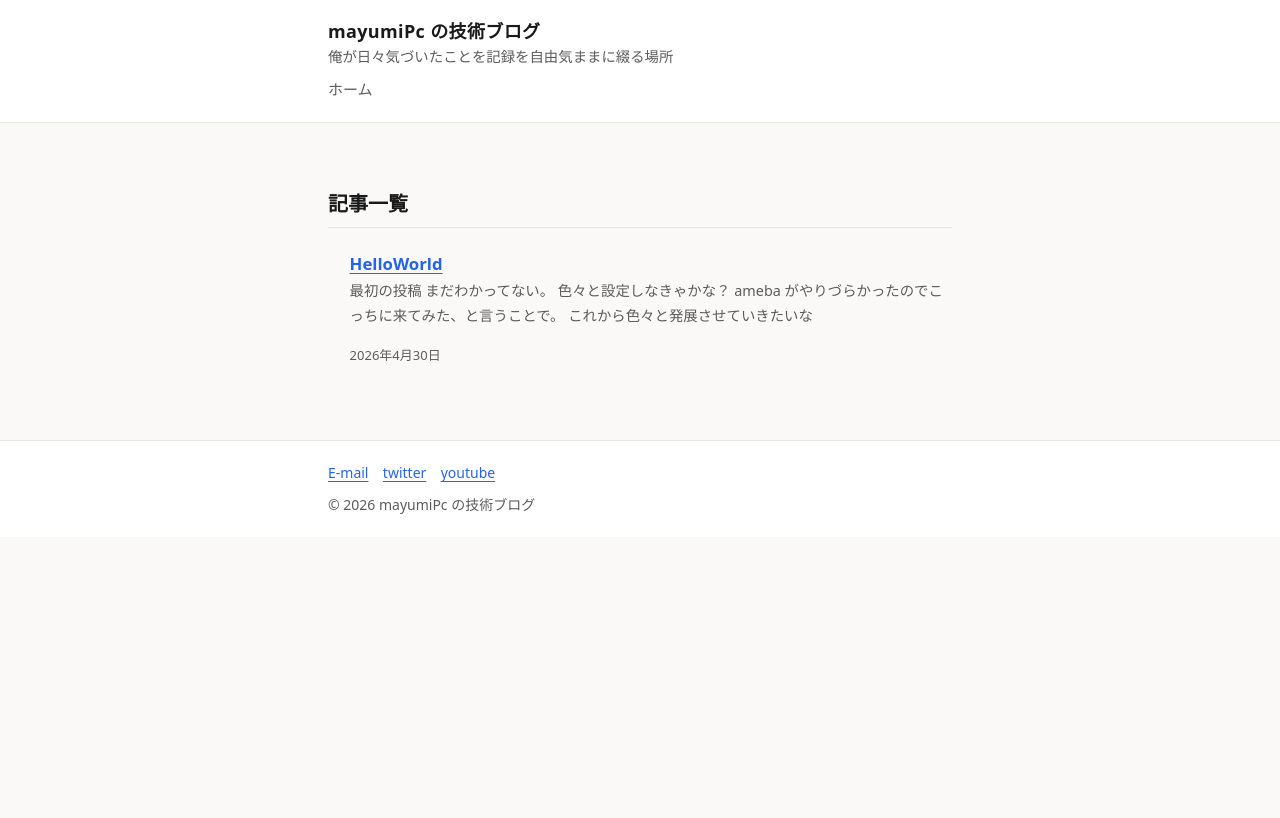
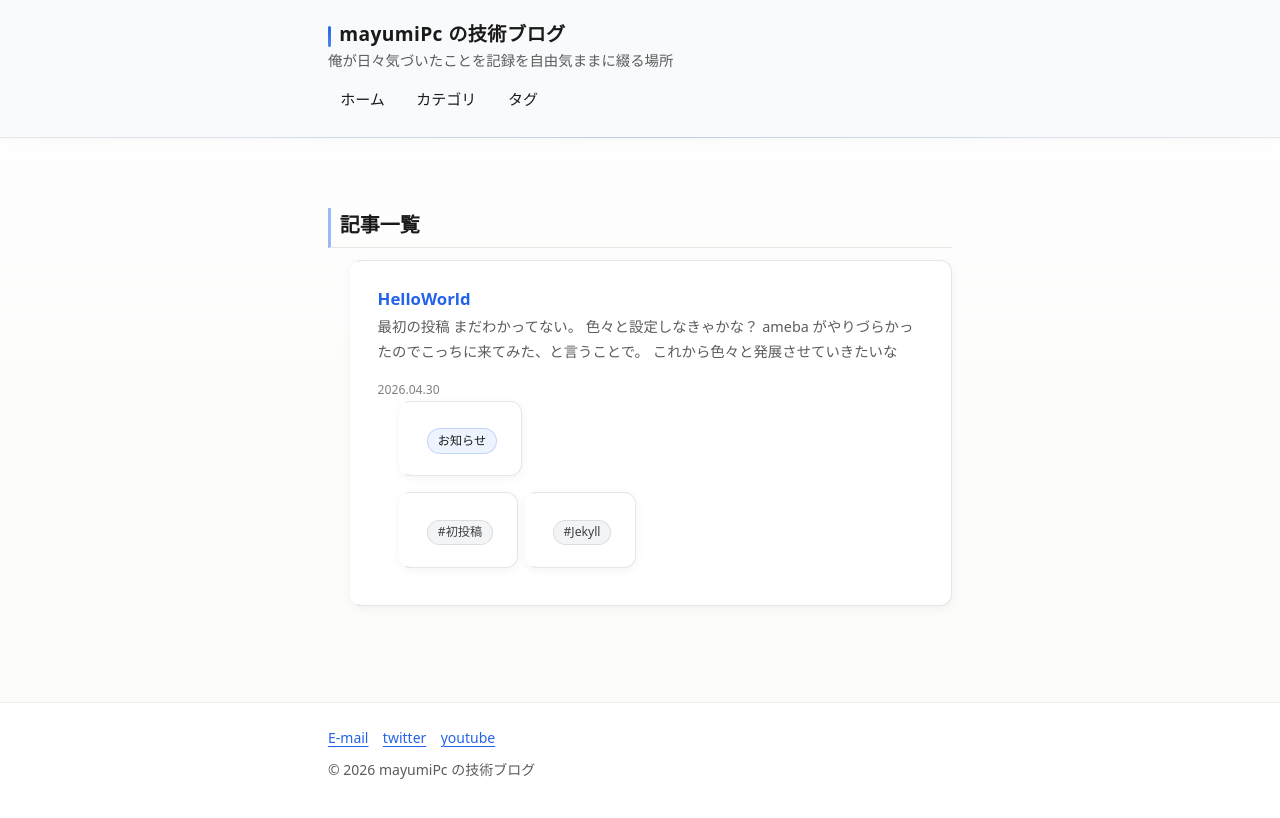
Before and after one commit to mayumiPc/mayumiPc.github.io, a Jekyll site: the page built from index.md, in a window 1280 px wide. Shown: the top 818 px of the page. Built offline with Jekyll 4.4.1, drawn with Linux system fonts in a browser that asks for light colours.

Commit message:
レイアウトを調整

```diff
--- a/_layouts/default.html
+++ b/_layouts/default.html
@@ -15,7 +15,17 @@
         <p class="site-description">{{ site.description }}</p>
       </div>
       <nav class="site-nav" aria-label="主要ナビゲーション">
-        <a href="{{ '/' | relative_url }}">ホーム</a>
+        <ul class="site-nav__list">
+          <li>
+            <a href="{{ '/' | relative_url }}">ホーム</a>
+          </li>
+          <li>
+            <a href="{{ '/categories/' | relative_url }}">カテゴリ</a>
+          </li>
+          <li>
+            <a href="{{ '/tags/' | relative_url }}">タグ</a>
+          </li>
+        </ul>
       </nav>
     </div>
   </header>
@@ -25,7 +35,21 @@
     <article class="post">
       <header class="post-header">
         <h1 class="post-title">{{ page.title }}</h1>
-        <p class="post-meta"><time datetime="{{ page.date | date_to_xmlschema }}">{{ page.date | date: "%Y年%-m月%-d日" }}</time></p>
+        <p class="post-meta"><time datetime="{{ page.date | date_to_xmlschema }}">{{ page.date | date: "%Y.%m.%d" }}</time></p>
+        {% if page.categories and page.categories != empty %}
+        <ul class="post-taxonomy-list post-taxonomy-list--categories" aria-label="カテゴリ">
+          {% for category in page.categories %}
+          <li><span class="taxonomy-pill taxonomy-pill--category">{{ category }}</span></li>
+          {% endfor %}
+        </ul>
+        {% endif %}
+        {% if page.tags and page.tags != empty %}
+        <ul class="post-taxonomy-list post-taxonomy-list--tags" aria-label="タグ">
+          {% for tag in page.tags %}
+          <li><span class="taxonomy-pill taxonomy-pill--tag">#{{ tag }}</span></li>
+          {% endfor %}
+        </ul>
+        {% endif %}
       </header>
       <div class="post-body">
         {{ content }}
--- a/_posts/2026-04-30-first.md
+++ b/_posts/2026-04-30-first.md
@@ -1,6 +1,11 @@
 ---
 layout: default
 title: HelloWorld
+categories:
+  - お知らせ
+tags:
+  - 初投稿
+  - Jekyll
 ---
 
 ## 最初の投稿
--- a/assets/css/main.scss
+++ b/assets/css/main.scss
@@ -1,12 +1,14 @@
 ---
 ---
 
-$bg: #faf9f7;
+$bg: #fcfcfb;
 $text: #1a1a1a;
 $muted: #5c5c5c;
 $accent: #2563eb;
+$accent-soft: #dbe8ff;
 $border: #e8e6e3;
 $code-bg: #f0eeeb;
+$surface: #ffffff;
 
 *,
 *::before,
@@ -25,13 +27,14 @@ body {
     "Hiragino Kaku Gothic ProN", "Yu Gothic UI", "Yu Gothic", Meiryo, sans-serif;
   line-height: 1.7;
   color: $text;
-  background: $bg;
+  background: linear-gradient(180deg, #ffffff 0%, $bg 55%, #fbfbfa 100%);
 }
 
 a {
   color: $accent;
   text-decoration-thickness: 1px;
   text-underline-offset: 0.2em;
+  transition: color 0.18s ease;
 
   &:hover {
     text-decoration-thickness: 2px;
@@ -39,8 +42,21 @@ a {
 }
 
 .site-header {
-  border-bottom: 1px solid $border;
-  background: #fff;
+  border-bottom: 1px solid rgba(26, 26, 26, 0.08);
+  background: #f8fafc;
+  backdrop-filter: blur(4px);
+  box-shadow: 0 2px 8px rgba(26, 26, 26, 0.03);
+  position: relative;
+}
+
+.site-header::after {
+  content: "";
+  position: absolute;
+  left: 0;
+  right: 0;
+  bottom: -1px;
+  height: 1px;
+  background: linear-gradient(90deg, rgba(37, 99, 235, 0) 0%, rgba(37, 99, 235, 0.2) 50%, rgba(37, 99, 235, 0) 100%);
 }
 
 .site-header__inner {
@@ -61,10 +77,23 @@ a {
 
 .site-title {
   margin: 0;
-  font-size: 1.125rem;
+  font-size: 1.2rem;
   font-weight: 700;
   letter-spacing: 0.02em;
   line-height: 1.3;
+  position: relative;
+  padding-left: 0.7rem;
+}
+
+.site-title::before {
+  content: "";
+  position: absolute;
+  left: 0;
+  top: 0.18em;
+  width: 3px;
+  height: 1.1em;
+  border-radius: 999px;
+  background: linear-gradient(180deg, $accent 0%, #4f89f0 100%);
 }
 
 .site-description {
@@ -76,26 +105,48 @@ a {
 
 .site-nav {
   font-size: 0.9375rem;
+}
 
-  a {
-    color: $muted;
-    text-decoration: none;
+.site-nav__list {
+  list-style: none;
+  margin: 0;
+  padding: 0;
+  display: flex;
+  flex-wrap: wrap;
+  gap: 0.45rem;
+}
 
-    &:hover {
-      color: $accent;
-    }
+.site-nav__list li {
+  margin: 0;
+}
+
+.site-nav a {
+  color: $text;
+  text-decoration: none;
+  display: inline-block;
+  padding: 0.3rem 0.7rem;
+  border-radius: 999px;
+  border: 1px solid transparent;
+  background: transparent;
+  transition: background 0.18s ease, border-color 0.18s ease, color 0.18s ease;
+
+  &:hover {
+    color: $accent;
+    background: $accent-soft;
+    border-color: rgba(37, 99, 235, 0.22);
   }
 }
 
 .site-main {
   max-width: 42rem;
   margin: 0 auto;
-  padding: 2rem 1.5rem 3rem;
+  padding: 2.35rem 1.5rem 3rem;
 }
 
 .site-footer {
-  border-top: 1px solid $border;
-  background: #fff;
+  margin-top: 2rem;
+  border-top: 1px solid rgba(26, 26, 26, 0.08);
+  background: rgba(255, 255, 255, 0.96);
   color: $muted;
   font-size: 0.875rem;
 }
@@ -103,7 +154,7 @@ a {
 .site-footer__inner {
   max-width: 42rem;
   margin: 0 auto;
-  padding: 1.25rem 1.5rem;
+  padding: 1.4rem 1.5rem 1.25rem;
   display: flex;
   flex-direction: column;
   gap: 0.5rem;
@@ -139,8 +190,9 @@ a {
   font-size: 1.25rem;
   font-weight: 700;
   margin: 2rem 0 0.75rem;
-  padding-bottom: 0.35rem;
+  padding: 0 0 0.35rem 0.55rem;
   border-bottom: 1px solid $border;
+  border-left: 3px solid rgba(37, 99, 235, 0.45);
 }
 
 .site-main h3 {
@@ -191,21 +243,36 @@ a {
 .post-list {
   list-style: none;
   padding: 0;
-  margin: 0.5rem 0 0;
+  margin: 0.75rem 0 0;
+  display: grid;
+  gap: 0.9rem;
 }
 
 .post-list li {
   margin: 0;
-  padding: 0.65rem 0;
-  border-bottom: 1px solid $border;
+  padding: 1.5rem 1.5rem 1.35rem;
+  background: $surface;
+  border: 1px solid $border;
+  border-radius: 12px;
+  box-shadow: 0 2px 10px rgba(26, 26, 26, 0.05);
+  border-left: 4px solid transparent;
+  transition: transform 0.18s ease, box-shadow 0.18s ease, border-color 0.18s ease;
 
-  &:last-child {
-    border-bottom: none;
+  &:hover {
+    transform: translateY(-2px);
+    border-color: rgba(37, 99, 235, 0.3);
+    border-left-color: $accent;
+    box-shadow: 0 10px 22px rgba(26, 26, 26, 0.11);
   }
 }
 
 .post-list__title {
   font-weight: 600;
+  text-decoration: none;
+
+  &:hover {
+    text-decoration: underline;
+  }
 }
 
 .site-main .post-list__heading {
@@ -214,16 +281,17 @@ a {
 }
 
 .post-list__preview {
-  margin: 0.35rem 0 0;
+  margin: 0.45rem 0 0;
   font-size: 0.9rem;
   color: $muted;
+  line-height: 1.75;
 }
 
 .post-list__meta {
   display: block;
-  font-size: 0.8125rem;
-  color: $muted;
-  margin-top: 0.2rem;
+  font-size: 0.76rem;
+  color: rgba(92, 92, 92, 0.78);
+  margin-top: 0.55rem;
 }
 
 .post-header {
@@ -244,6 +312,42 @@ a {
   color: $muted;
 }
 
+.post-taxonomy-list,
+.post-list__taxonomy {
+  list-style: none;
+  margin: 0.55rem 0 0;
+  padding: 0;
+  display: flex;
+  flex-wrap: wrap;
+  gap: 0.45rem;
+}
+
+.post-taxonomy-list li,
+.post-list__taxonomy li {
+  margin: 0;
+}
+
+.taxonomy-pill {
+  display: inline-block;
+  border-radius: 999px;
+  border: 1px solid transparent;
+  padding: 0.16rem 0.6rem;
+  font-size: 0.76rem;
+  line-height: 1.5;
+  color: $text;
+}
+
+.taxonomy-pill--category {
+  background: #eef4ff;
+  border-color: rgba(37, 99, 235, 0.22);
+}
+
+.taxonomy-pill--tag {
+  background: #f3f4f6;
+  border-color: rgba(26, 26, 26, 0.1);
+  color: #3f3f46;
+}
+
 .post-body {
   /* 記事内見出しは h2 から */
   h2 {
@@ -257,8 +361,10 @@ a {
 
 .related-posts {
   margin-top: 2rem;
-  padding-top: 1.25rem;
-  border-top: 1px solid $border;
+  padding: 1.1rem 1rem 0.9rem;
+  border: 1px solid $border;
+  border-radius: 12px;
+  background: $surface;
 }
 
 .related-posts h2 {
@@ -281,7 +387,56 @@ a {
   color: $muted;
 }
 
+.archive-group-list {
+  list-style: none;
+  margin: 0.9rem 0 0;
+  padding: 0;
+  display: grid;
+  gap: 0.95rem;
+}
+
+.archive-group-list__item {
+  margin: 0;
+  padding: 1rem 1rem 0.9rem;
+  border: 1px solid $border;
+  border-radius: 12px;
+  background: $surface;
+}
+
+.site-main .archive-group-list__heading {
+  margin: 0 0 0.55rem;
+  display: flex;
+  align-items: center;
+  gap: 0.45rem;
+  font-size: 1rem;
+}
+
+.archive-group-list__count {
+  font-size: 0.8rem;
+  color: $muted;
+}
+
+.archive-post-list {
+  margin: 0;
+  padding-left: 1.15rem;
+}
+
+.archive-post-list li {
+  margin: 0.3rem 0;
+}
+
+.archive-post-list__meta {
+  margin-left: 0.5rem;
+  font-size: 0.78rem;
+  color: $muted;
+}
+
 @media (min-width: 48rem) {
+  .site-header__inner {
+    padding-top: 1.4rem;
+    padding-bottom: 1.2rem;
+  }
+
   .site-main h1 {
     font-size: 2rem;
   }
--- a/index.md
+++ b/index.md
@@ -12,7 +12,21 @@ title: ホーム
       <a class="post-list__title" href="{{ post.url | relative_url }}">{{ post.title }}</a>
     </h3>
     <p class="post-list__preview">{{ post.excerpt | strip_html | strip_newlines | truncate: 110 }}</p>
-    <span class="post-list__meta">{{ post.date | date: "%Y年%-m月%-d日" }}</span>
+    <span class="post-list__meta">{{ post.date | date: "%Y.%m.%d" }}</span>
+    {% if post.categories and post.categories != empty %}
+    <ul class="post-list__taxonomy" aria-label="カテゴリ">
+      {% for category in post.categories %}
+      <li><span class="taxonomy-pill taxonomy-pill--category">{{ category }}</span></li>
+      {% endfor %}
+    </ul>
+    {% endif %}
+    {% if post.tags and post.tags != empty %}
+    <ul class="post-list__taxonomy" aria-label="タグ">
+      {% for tag in post.tags %}
+      <li><span class="taxonomy-pill taxonomy-pill--tag">#{{ tag }}</span></li>
+      {% endfor %}
+    </ul>
+    {% endif %}
   </li>
 {% endfor %}
 </ul>
```
Also changed, not shown: categories.md (added, +33 -0 lines), tags.md (added, +33 -0 lines).
